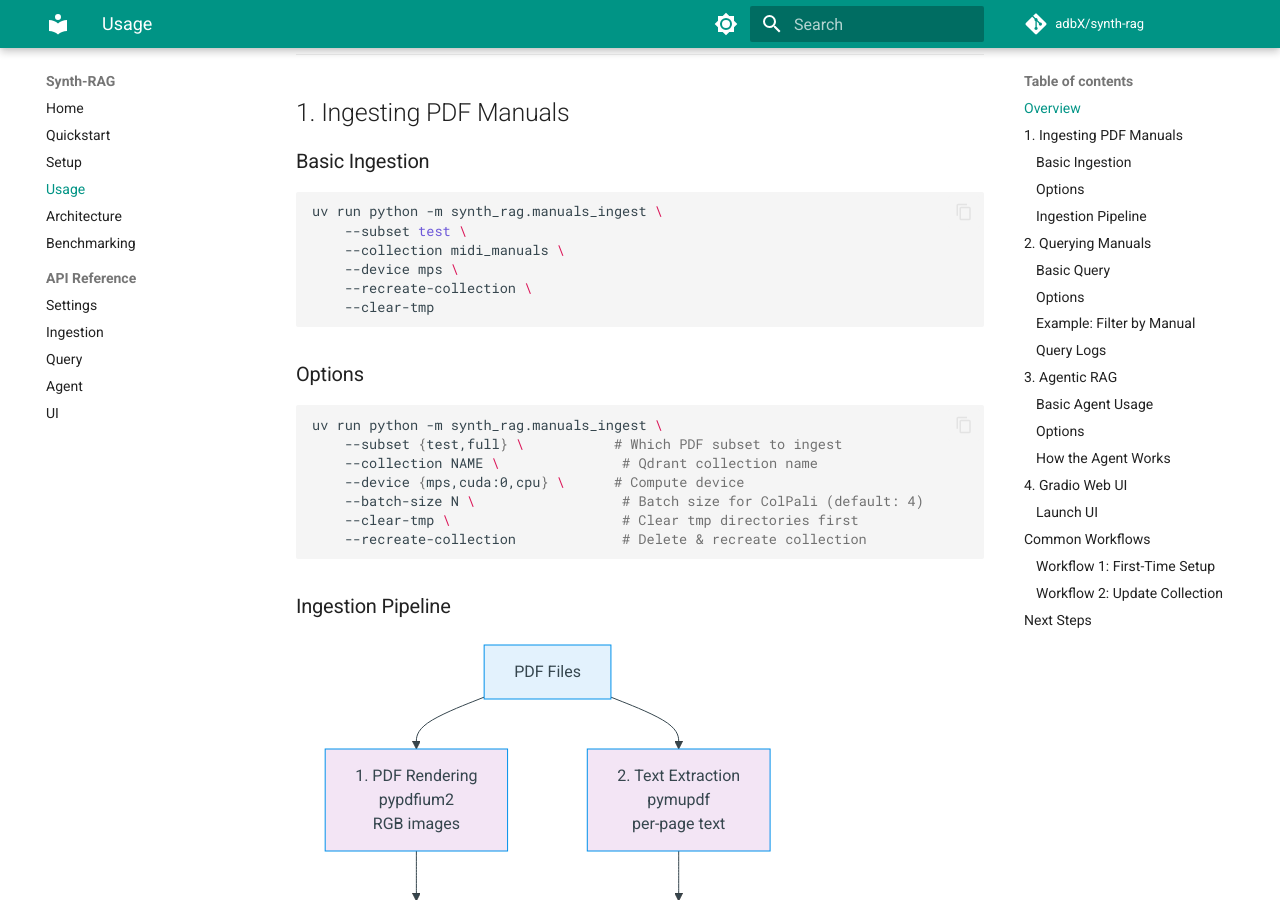
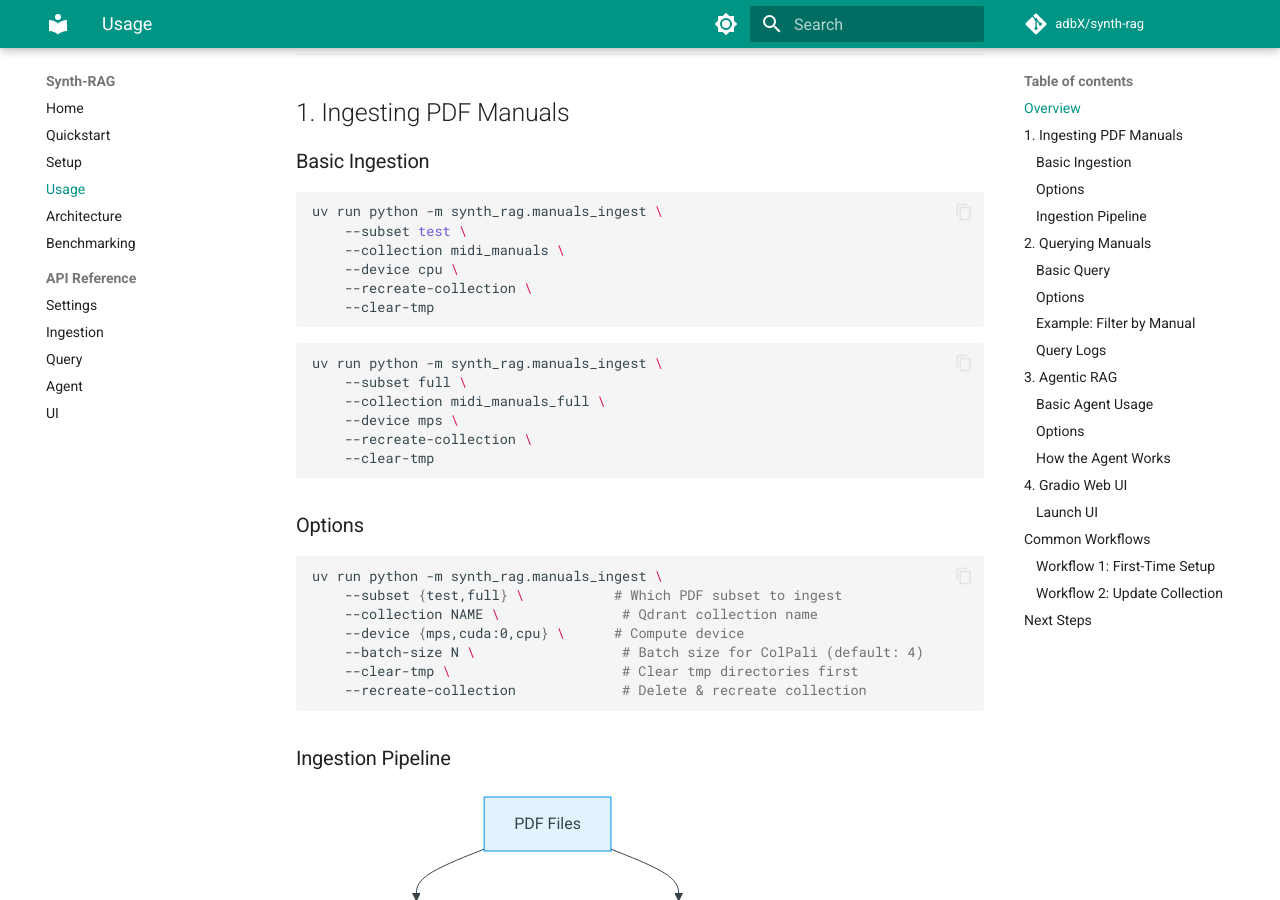
Before and after one commit to adbX/synth-rag, an MkDocs documentation site: the page built from docs/usage.md, in a window 1280 px wide and 900 px high, scrolled down 336 px. Built offline with MkDocs 1.6.1 and Material for MkDocs 9.7.7, drawn with Linux system fonts in a browser that asks for light colours; comment, search, counter and statistics services are not loaded.

````diff
--- a/docs/usage.md
+++ b/docs/usage.md
@@ -18,10 +18,20 @@ Synth-RAG provides three main interfaces:
 uv run python -m synth_rag.manuals_ingest \
     --subset test \
     --collection midi_manuals \
+    --device cpu \
+    --recreate-collection \
+    --clear-tmp
+```
+
+```bash
+uv run python -m synth_rag.manuals_ingest \
+    --subset full \
+    --collection midi_manuals_full \
     --device mps \
     --recreate-collection \
     --clear-tmp
 ```
+
 
 ### Options
 
````
Also changed, not shown: logs/benchmark_ragbench/results.cmd.md (added, +59 -0 lines), 16 other files.
